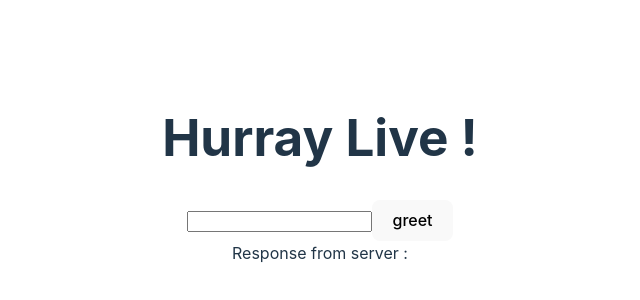
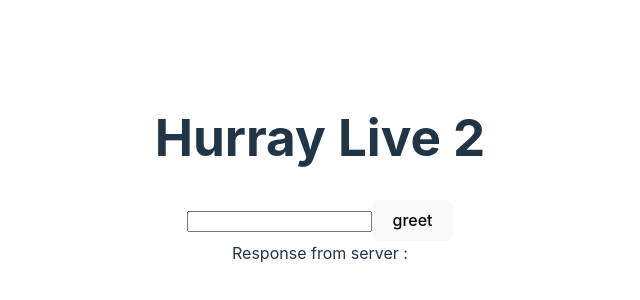
Before and after one commit to rohitbrk/greet-me, a React (Vite) app in the folder frontend/: page / in a window 1280 px wide. Shown: the part 230-530 px from the top of the page, without its empty margins (320-960 px from the left). Built offline with nearby package versions, Linux system fonts and the light colour scheme.

Commit message:
change prod github actions workflow9

```diff
--- a/frontend/src/App.jsx
+++ b/frontend/src/App.jsx
@@ -5,7 +5,7 @@ function App() {
   return (
     <>
       <div>
-        <h1>Hurray Live !</h1>
+        <h1>Hurray Live 2</h1>
         <Greet />
       </div>
     </>
```
